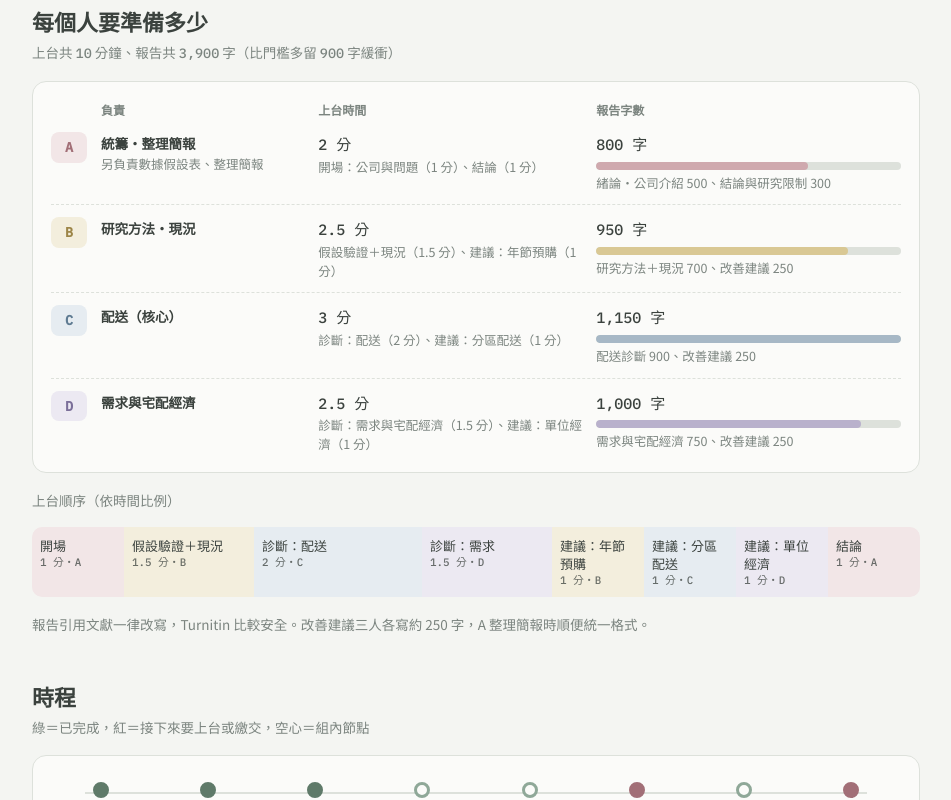
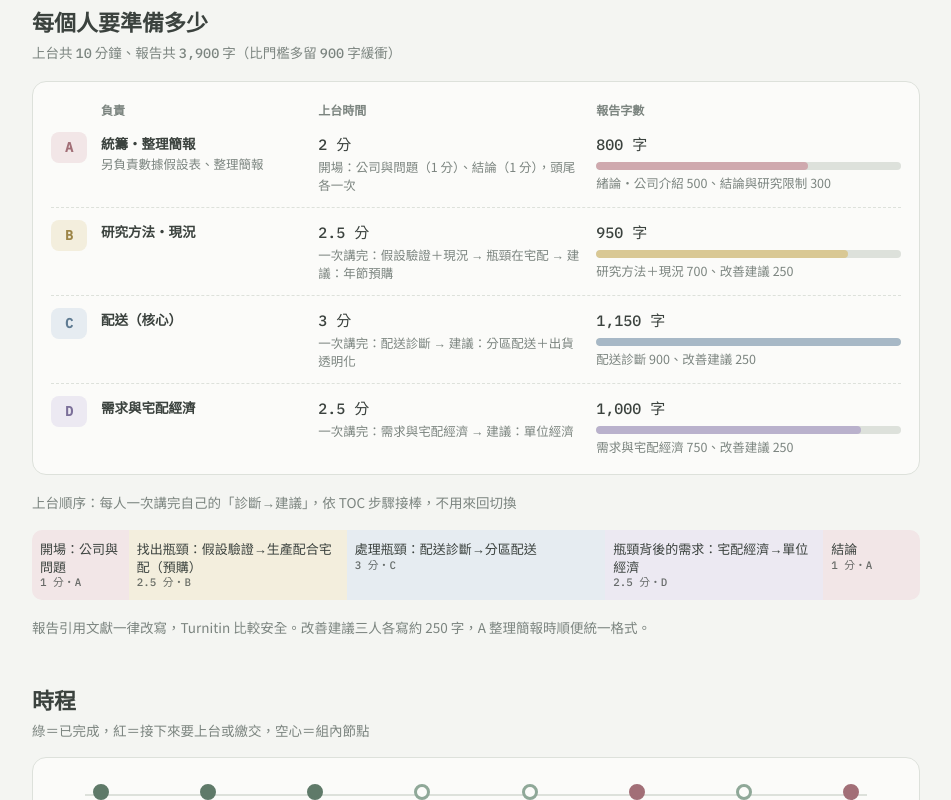
Before and after one commit to angieburningcoder/SupplyChain_Final_-, a plain HTML site: page index.html in a window 1280 px wide. Shown: the part 4948-5748 px from the top of the page, without its empty margins (164-1115 px from the left). Drawn offline with Linux system fonts and the light colour scheme.

Commit message:
Reorder talk so each person presents once, following TOC steps
Co-Authored-By: Claude Opus 5.5 <noreply@anthropic.com>
Claude-Session: https://claude.ai/code/session_015aq6VMxXuaxFX9TgLgr5Tw

```diff
--- a/index.html
+++ b/index.html
@@ -529,7 +529,7 @@ footer{margin-top:44px;font-size:12.5px;color:var(--muted)}
 
   <!-- RECOMMENDATIONS -->
   <section>
-    <div class="head"><h2>三項改善建議</h2><p class="meta">每人一項，都能小規模試行；數字用公開資料或情境假設估算</p></div>
+    <div class="head"><h2>三項改善建議</h2><p class="meta">每人一項，依 TOC 步驟：B 讓生產配合瓶頸 → C 處理瓶頸本身 → D 處理瓶頸背後的需求；數字用公開資料或情境假設估算</p></div>
     <div class="recs">
       <div class="rec"><span class="pill p-mus" style="align-self:flex-start">B 負責</span><h3>年節預購＋提前出貨</h3>
         <ul><li>年節開放預購，用閒置的約 50% 產能提前做好</li><li>冷凍品不影響口感，可在黑貓尖峰前分批先寄出</li><li>不用加人、加設備，把截單日往後延、多接年節訂單</li></ul>
@@ -598,30 +598,30 @@ footer{margin-top:44px;font-size:12.5px;color:var(--muted)}
       <div class="pp">
         <span class="who" style="background:var(--rose-l);color:var(--rose-d)">A</span>
         <div><b>統籌・整理簡報</b><small>另負責數據假設表、整理簡報</small></div>
-        <div><span class="num">2 分</span><small>開場：公司與問題（1 分）、結論（1 分）</small></div>
+        <div><span class="num">2 分</span><small>開場：公司與問題（1 分）、結論（1 分），頭尾各一次</small></div>
         <div><span class="num">800 字</span><div class="track"><div class="fill" style="width:69.6%;background:var(--rose)"></div></div><small>緒論・公司介紹 500、結論與研究限制 300</small></div>
       </div>
       <div class="pp">
         <span class="who" style="background:var(--mustard-l);color:var(--mustard-d)">B</span>
         <div><b>研究方法・現況</b></div>
-        <div><span class="num">2.5 分</span><small>假設驗證＋現況（1.5 分）、建議：年節預購（1 分）</small></div>
+        <div><span class="num">2.5 分</span><small>一次講完：假設驗證＋現況 → 瓶頸在宅配 → 建議：年節預購</small></div>
         <div><span class="num">950 字</span><div class="track"><div class="fill" style="width:82.6%;background:var(--mustard)"></div></div><small>研究方法＋現況 700、改善建議 250</small></div>
       </div>
       <div class="pp">
         <span class="who" style="background:var(--blue-l);color:var(--blue-d)">C</span>
         <div><b>配送（核心）</b></div>
-        <div><span class="num">3 分</span><small>診斷：配送（2 分）、建議：分區配送（1 分）</small></div>
+        <div><span class="num">3 分</span><small>一次講完：配送診斷 → 建議：分區配送＋出貨透明化</small></div>
         <div><span class="num">1,150 字</span><div class="track"><div class="fill" style="width:100.0%;background:var(--blue)"></div></div><small>配送診斷 900、改善建議 250</small></div>
       </div>
       <div class="pp">
         <span class="who" style="background:var(--lav-l);color:var(--lav-d)">D</span>
         <div><b>需求與宅配經濟</b></div>
-        <div><span class="num">2.5 分</span><small>診斷：需求與宅配經濟（1.5 分）、建議：單位經濟（1 分）</small></div>
+        <div><span class="num">2.5 分</span><small>一次講完：需求與宅配經濟 → 建議：單位經濟</small></div>
         <div><span class="num">1,000 字</span><div class="track"><div class="fill" style="width:87.0%;background:var(--lav)"></div></div><small>需求與宅配經濟 750、改善建議 250</small></div>
       </div>
     </div>
-    <p class="meta">上台順序（依時間比例）</p>
-    <div class="bar"><div style="flex:1;background:var(--rose-l)">開場<small>1 分・A</small></div><div style="flex:1.5;background:var(--mustard-l)">假設驗證＋現況<small>1.5 分・B</small></div><div style="flex:2;background:var(--blue-l)">診斷：配送<small>2 分・C</small></div><div style="flex:1.5;background:var(--lav-l)">診斷：需求<small>1.5 分・D</small></div><div style="flex:1;background:var(--mustard-l)">建議：年節預購<small>1 分・B</small></div><div style="flex:1;background:var(--blue-l)">建議：分區配送<small>1 分・C</small></div><div style="flex:1;background:var(--lav-l)">建議：單位經濟<small>1 分・D</small></div><div style="flex:1;background:var(--rose-l)">結論<small>1 分・A</small></div></div>
+    <p class="meta">上台順序：每人一次講完自己的「診斷→建議」，依 TOC 步驟接棒，不用來回切換</p>
+    <div class="bar"><div style="flex:1;background:var(--rose-l)">開場：公司與問題<small>1 分・A</small></div><div style="flex:2.5;background:var(--mustard-l)">找出瓶頸：假設驗證→生產配合宅配（預購）<small>2.5 分・B</small></div><div style="flex:3;background:var(--blue-l)">處理瓶頸：配送診斷→分區配送<small>3 分・C</small></div><div style="flex:2.5;background:var(--lav-l)">瓶頸背後的需求：宅配經濟→單位經濟<small>2.5 分・D</small></div><div style="flex:1;background:var(--rose-l)">結論<small>1 分・A</small></div></div>
     <p class="meta">報告引用文獻一律改寫，Turnitin 比較安全。改善建議三人各寫約 250 字，A 整理簡報時順便統一格式。</p>
   </section>
 
```
